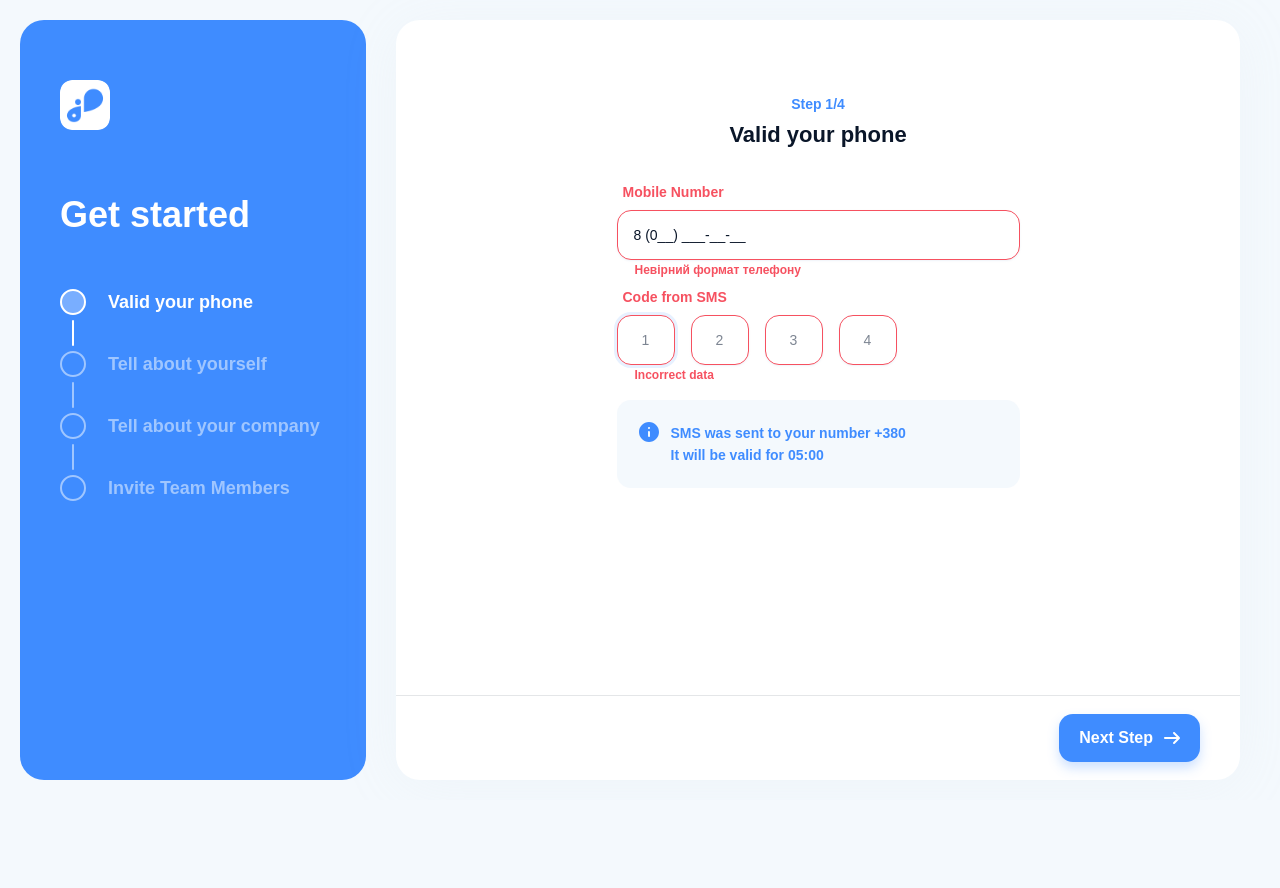
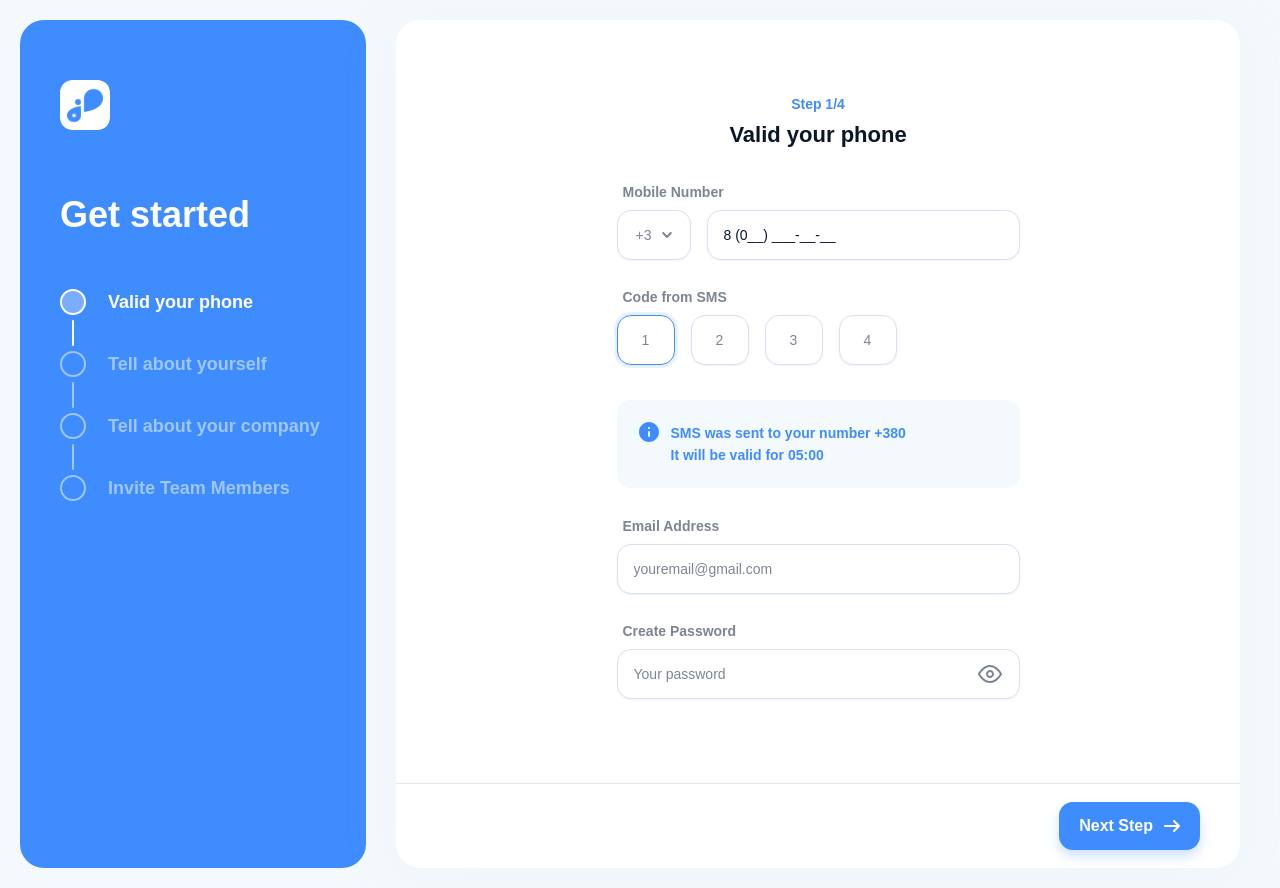
Before and after one commit to Vofkazp/workroom-app, a React (Create React App) app: page /register in a window 1280 px wide. Before the commit the page ends 800 px from the top, so only its background shows below. Built offline with nearby package versions, Linux system fonts and the light colour scheme.

Commit message:
Edit first register page

```diff
--- a/src/components/InputCode.tsx
+++ b/src/components/InputCode.tsx
@@ -1,41 +1,50 @@
 import React, {useEffect, useRef} from "react";
+import {useFormikContext} from "formik";
 
-export default function InputCode({sendCode} : {sendCode: (code: string) => void}) {
+type FormValues = {
+  isCode: string;
+};
+
+export default function InputCode({sendCode}: { sendCode: (code: string) => void }) {
+  const {errors} = useFormikContext<FormValues>();
   const inputsRef = useRef<Array<HTMLInputElement | null>>([]);
 
   useEffect(() => {
     inputsRef.current[0]?.focus();
   }, []);
 
-  const handleInput = (e: React.FormEvent<HTMLInputElement>, index: number) => {
+  const handleInput = (
+      e: React.FormEvent<HTMLInputElement>,
+      index: number
+  ) => {
     const input = e.currentTarget;
-    const value = input.value;
-    if (value.length > 1) {
-      input.value = value.slice(0, 1);
+    input.value = input.value.replace(/\D/g, "").slice(0, 1);
+
+    if (!input.value) return;
+
+    const next = inputsRef.current[index + 1];
+    if (next) {
+      next.focus();
+      return;
     }
-    if (input.value.length === 1) {
-      const next = inputsRef.current[index + 1];
 
-      if (next) {
-        next.focus();
-      } else {
-        input.blur();
-        const code = inputsRef.current
-            .map((inp) => inp?.value || "")
-            .join("");
-        sendCode(code);
-      }
-    }
+    const code = inputsRef.current
+        .map((inp) => inp?.value || "")
+        .join("");
+    sendCode(code);
+    input.blur();
   };
 
   return (
       <div className="input-container">
-        <label className="input-label" htmlFor="code">Code from SMS</label>
+        <label className="input-label">Code from SMS</label>
         <div className="inputs-row-elements numbers">
           {[0, 1, 2, 3].map((i) => (
               <input
                   key={i}
-                  type="number"
+                  type="text"
+                  inputMode="numeric"
+                  maxLength={1}
                   placeholder={String(i + 1)}
                   ref={(el) => {
                     inputsRef.current[i] = el;
@@ -44,7 +53,9 @@ export default function InputCode({sendCode} : {sendCode: (code: string) => void
               />
           ))}
         </div>
-        <span className="error">Incorrect data</span>
+        {errors.isCode && (
+            <span className="error">{errors.isCode}</span>
+        )}
       </div>
   );
 }
--- a/src/components/MaskedInput.tsx
+++ b/src/components/MaskedInput.tsx
@@ -1,22 +1,26 @@
 import React, {useEffect, useRef, useState} from "react";
+import {useFormikContext} from "formik";
 
 type Props = {
   mask: string;
-  value?: string;
-  onChange?: (digits: string) => void;
+  name: string;
 };
 
-export default function MaskedInput({mask, value = "", onChange}: Props) {
+export default function MaskedInput({mask, name}: Props) {
   const inputRef = useRef<HTMLInputElement | null>(null);
-  const [digits, setDigits] = useState<string>(() => {
-    return value.replace(/\D/g, "");
-  });
+  const {setFieldValue, values} = useFormikContext<any>();
+
+  const value: string = values[name] || "";
+  const [digits, setDigits] = useState<string>("");
+
   const buildMasked = (d: string) => {
     let i = 0;
-    return mask.replace(/_/g, () => (d[i++] ?? "_"));
+    return mask.replace(/_/g, () => d[i++] ?? "_");
   };
 
   const masked = buildMasked(digits);
+
+  const maxDigits = (mask.match(/_/g) || []).length;
 
   const placeholderIndexBeforePos = (pos: number) => {
     let count = 0;
@@ -37,48 +41,51 @@ export default function MaskedInput({mask, value = "", onChange}: Props) {
     return mask.length;
   };
 
-  const updateDigits = (newDigits: string, caretAtDigitIndex?: number | null) => {
-    const maxDigits = (mask.match(/_/g) || []).length;
+  const updateDigits = (newDigits: string, caretIndex?: number) => {
     const trimmed = newDigits.slice(0, maxDigits);
     setDigits(trimmed);
-    onChange?.(trimmed);
+    setFieldValue(name, trimmed);
+
     requestAnimationFrame(() => {
-      const idx = caretAtDigitIndex ?? trimmed.length; // по умолчанию — конец введённых цифр
+      const idx = caretIndex ?? trimmed.length;
       const pos = posForDigitIndex(idx);
       inputRef.current?.setSelectionRange(pos, pos);
     });
   };
+
   const onKeyDown = (e: React.KeyboardEvent<HTMLInputElement>) => {
     const el = inputRef.current!;
-    const selectionStart = el.selectionStart ?? 0;
+    const cursor = el.selectionStart ?? 0;
+
     if (/^\d$/.test(e.key)) {
       e.preventDefault();
-      const insertAt = placeholderIndexBeforePos(selectionStart);
-      const newDigits =
-          digits.slice(0, insertAt) + e.key + digits.slice(insertAt);
-      updateDigits(newDigits, insertAt + 1);
+      const index = placeholderIndexBeforePos(cursor);
+      updateDigits(
+          digits.slice(0, index) + e.key + digits.slice(index),
+          index + 1
+      );
       return;
     }
 
     if (e.key === "Backspace") {
       e.preventDefault();
-      const beforeIndex = placeholderIndexBeforePos(selectionStart);
-      if (beforeIndex === 0) {
-        return;
-      }
-      const removeIndex = beforeIndex - 1;
-      const newDigits = digits.slice(0, removeIndex) + digits.slice(removeIndex + 1);
-      updateDigits(newDigits, removeIndex);
+      const index = placeholderIndexBeforePos(cursor) - 1;
+      if (index < 0) return;
+      updateDigits(
+          digits.slice(0, index) + digits.slice(index + 1),
+          index
+      );
       return;
     }
 
     if (e.key === "Delete") {
       e.preventDefault();
-      const atIndex = placeholderIndexBeforePos(selectionStart);
-      if (atIndex >= digits.length) return;
-      const newDigits = digits.slice(0, atIndex) + digits.slice(atIndex + 1);
-      updateDigits(newDigits, atIndex);
-      return;
+      const index = placeholderIndexBeforePos(cursor);
+      if (index >= digits.length) return;
+      updateDigits(
+          digits.slice(0, index) + digits.slice(index + 1),
+          index
+      );
     }
   };
 
@@ -88,21 +95,26 @@ export default function MaskedInput({mask, value = "", onChange}: Props) {
     if (!pasted) return;
 
     const el = inputRef.current!;
-    const pos = el.selectionStart ?? 0;
-    const insertAt = placeholderIndexBeforePos(pos);
-    const newDigits = digits.slice(0, insertAt) + pasted + digits.slice(insertAt);
-    updateDigits(newDigits, insertAt + pasted.length);
+    const cursor = el.selectionStart ?? 0;
+    const index = placeholderIndexBeforePos(cursor);
+
+    updateDigits(
+        digits.slice(0, index) + pasted + digits.slice(index),
+        index + pasted.length
+    );
   };
+
   const onFocus = () => {
     requestAnimationFrame(() => {
-      const firstEmpty = masked.indexOf("_");
-      const pos = firstEmpty === -1 ? mask.length : firstEmpty;
-      inputRef.current?.setSelectionRange(pos, pos);
+      const pos = masked.indexOf("_");
+      inputRef.current?.setSelectionRange(
+          pos === -1 ? mask.length : pos,
+          pos === -1 ? mask.length : pos
+      );
     });
   };
 
   useEffect(() => {
-    if (!value) return;
     const extDigits = value.replace(/\D/g, "");
     if (extDigits !== digits) {
       setDigits(extDigits);
@@ -118,8 +130,7 @@ export default function MaskedInput({mask, value = "", onChange}: Props) {
           onKeyDown={onKeyDown}
           onPaste={onPaste}
           onFocus={onFocus}
-          onChange={() => {
-          }}
+          onChange={() => {}}
           aria-label="phone"
       />
   );
--- /dev/null
+++ b/src/components/PhoneAutoCheck.tsx
@@ -0,0 +1,19 @@
+import {useEffect} from "react";
+import {useFormikContext} from "formik";
+
+type Props = {
+  onCheck: (phone: string) => void;
+};
+
+export default function PhoneAutoCheck({onCheck}: Props) {
+  const {values} = useFormikContext<{
+    phone: string;
+    phone_prefix: number;
+  }>();
+
+  useEffect(() => {
+    if (values.phone.length === 11) onCheck("+" + values.phone_prefix + values.phone);
+  }, [values.phone, values.phone_prefix]);
+
+  return null;
+}
--- a/src/pages/Login.tsx
+++ b/src/pages/Login.tsx
@@ -26,7 +26,7 @@ export default function Login() {
     // password: /^(?=.*[a-z])(?=.*[A-Z])(?=.*\d)(?=.*[^\w\s]).{8,}$/
   }
 
-  const email = Yup.string().matches(regexp.email, "Должно быть в формате 'example@test.com'").required("Введите email");
+  const email = Yup.string().matches(regexp.email, "Должно быть в формате 'youremail@gmail.com'").required("Введите email");
   const password = Yup.string()
       .matches(regexp.password, "Минимум 8 символов, одна заглавная, одна строчная, цифра и спецсимвол")
       .required("Введите пароль");
--- a/src/pages/Register.tsx
+++ b/src/pages/Register.tsx
@@ -14,7 +14,6 @@ export default function Register() {
   const navigate = useNavigate();
   const {register, createCompany, getCurrentUser, updateUser, inviteMembers} = useAuth();
   const [steep, setSteep] = useState(1);
-  const [prefixPhone, setPrefixPhone] = useState<number>(3);
   const [form, setForm] = useState({
     phone: "80",
     email: "",
@@ -28,76 +27,12 @@ export default function Register() {
     emails: [""]
   });
 
-  const [emailError, setEmailError] = useState(false);
-  const [emailsError, setEmailsError] = useState(false);
-  const [phoneError, setPhoneError] = useState(false);
-  const [passError, setPassError] = useState(false);
-  const [nameError, setNameError] = useState(false);
-  const [isCode, setIsCode] = useState(false);
-
-  const onSave = (name: string, value: string | number) => {
-    setPhoneError(false);
-    setEmailError(false);
-    setPassError(false);
-    setNameError(false);
-    setForm(prev => ({...prev, [name]: value}));
-  }
-
-  const saveEmail = (emails: string[]) => {
-    setEmailsError(false);
-    setForm(prev => ({...prev, emails}));
-  }
-
-  const checkForm = () => {
-    const isPhone = form.phone.length === 11;
-    const emailPattern = /^[^\s@]+@[^\s@]+\.[^\s@]+$/;
-    const passwordPattern = /^(?=.*[A-Za-z])(?=.*\d).{6,}$/;
-    const isEmail = emailPattern.test(form.email);
-    const isPassword = passwordPattern.test(form.password);
-    setPhoneError(!isPhone);
-    setEmailError(!isEmail);
-    setPassError(!isPassword);
-    return isCode && isPhone && isEmail && isPassword;
-  }
-
-  const checkEmail = (email: string = "") => {
-    const emailPattern = /^[^\s@]+@[^\s@]+\.[^\s@]+$/;
-    return emailPattern.test(email);
-  }
-
-  const nextSteep = () => {
-    if (steep === 1 && checkForm()) {
-      setSteep(steep + 1);
-    } else if (steep === 2) {
-      setSteep(steep + 1);
-    } else if (steep === 3) {
-      if (form.name.length > 1) {
-        setSteep(steep + 1);
-      } else {
-        setNameError(true);
-      }
-    } else if (steep === 4) {
-      const email = form.emails.at(-1);
-      if (email !== undefined && email !== "") {
-        checkEmail(email) ? registration(form.emails) : setEmailsError(true);
-      } else if (email === "") {
-        const emails = [...form.emails];
-        emails.pop();
-        registration(emails);
-      }
-
-    }
-  }
-
-  const prevSteep = () => {
-    if (steep > 1) setSteep(prev => prev - 1);
-  }
 
   const registration = async (emailsArr: string[]) => {
     try {
-      await register("+" + prefixPhone + form.phone, form.email, form.password);
+      // await register("+" + prefixPhone + form.phone, form.email, form.password);
       const user = await getCurrentUser();
-      if(user?.status) {
+      if (user?.status) {
         saveAuthData({isAuth: true, user: user.response});
         const business_direction: string = businessDirection.find(el => el.value === form.direction)!.label;
         const team_size: string = teamSizeList.find(el => el.value === form.team_size)!.label;
@@ -140,35 +75,22 @@ export default function Register() {
         </li>
       </ul>
     </div>
-    <div className="sign-up-content-block card">
-      <div className="sign-up-content">
-        {steep === 1 && <RegisterPageSteep1
-            prefixPhone={prefixPhone}
-            savePhonePrefix={setPrefixPhone}
-            phone={form.phone}
-            phoneError={phoneError}
-            savePhone={(value) => onSave("phone", value)}
-            email={form.email}
-            emailError={emailError}
-            saveEmail={onSave}
-            password={form.password}
-            passError={passError}
-            savePass={onSave}
-            isCode={setIsCode}
-        />}
-        {steep === 2 && <RegisterPageSteep2 why_use={form.why_use} role={form.role} self_employed={form.self_employed}
-                                            onSave={onSave}/>}
-        {steep === 3 && <RegisterPageSteep3 name={form.name} nameError={nameError} direction={form.direction}
-                                            team_size={form.team_size} onSave={onSave}/>}
-        {steep === 4 && <RegisterPageSteep4 emails={form.emails} error={emailsError} saveEmails={saveEmail}/>}
-      </div>
-      <div className="sign-up-content-footer">
-        <div>
-          {steep > 1 && <Button title="Previous" path="back" classList="back" click={prevSteep}/>}
-        </div>
-        <Button title="Next Step" path="arrowRight" classList="btn-primary btn-primary-icon" click={nextSteep}/>
-      </div>
-    </div>
+    {/*<div className="sign-up-content-block card">*/}
+    {/*  <div className="sign-up-content">*/}
+    {steep === 1 && <RegisterPageSteep1 phonePref={3} phoneNumber="80" emailString="" passwordString=""/>}
+    {/*{steep === 2 && <RegisterPageSteep2 why_use={form.why_use} role={form.role} self_employed={form.self_employed}*/}
+    {/*                                    onSave={onSave}/>}*/}
+    {/*{steep === 3 && <RegisterPageSteep3 name={form.name} nameError={nameError} direction={form.direction}*/}
+    {/*                                    team_size={form.team_size} onSave={onSave}/>}*/}
+    {/*{steep === 4 && <RegisterPageSteep4 emails={form.emails} error={emailsError} saveEmails={saveEmail}/>}*/}
+    {/*  </div>*/}
+    {/*  <div className="sign-up-content-footer">*/}
+    {/*    <div>*/}
+    {/*      {steep > 1 && <Button title="Previous" path="back" classList="back" click={prevSteep}/>}*/}
+    {/*    </div>*/}
+    {/*    <Button title="Next Step" path="arrowRight" classList="btn-primary btn-primary-icon" click={nextSteep}/>*/}
+    {/*  </div>*/}
+    {/*</div>*/}
   </div>;
 
   const finish = <div className="main-content success">
--- a/src/pages/fragments/RegisterPageSteep1.tsx
+++ b/src/pages/fragments/RegisterPageSteep1.tsx
@@ -6,34 +6,51 @@ import {useAuth} from "../../services/Auth";
 import MaskedInput from "../../components/MaskedInput";
 import InputCode from "../../components/InputCode";
 import {phonePrefix} from "../../resurses/phonePrefix";
+import * as Yup from "yup";
+import {Form, Formik} from "formik";
+import Button from "../../components/Button";
+import PhoneAutoCheck from "../../components/PhoneAutoCheck";
+import {useNotifications} from "../../services/NitificationProvider";
 
-export default function RegisterPageSteep1({
-                                             prefixPhone,
-                                             savePhonePrefix,
-                                             phone,
-                                             phoneError,
-                                             savePhone,
-                                             isCode,
-                                             email,
-                                             emailError,
-                                             saveEmail,
-                                             password,
-                                             passError,
-                                             savePass
-                                           }: {
-  prefixPhone: number,
-  savePhonePrefix: (value: number) => void,
-  phone: string,
-  phoneError: boolean,
-  savePhone: (value: string) => void,
-  isCode: (value: boolean) => void,
-  email: string,
-  emailError: boolean,
-  saveEmail: (name: string, value: string) => void,
-  password: string,
-  passError: boolean,
-  savePass: (name: string, value: string) => void,
-}) {
+type Props = {
+  phonePref: number;
+  phoneNumber: string;
+  emailString: string;
+  passwordString: string;
+}
+
+export default function RegisterPageSteep1({phonePref, phoneNumber, emailString, passwordString}: Props) {
+  const {addNotification} = useNotifications();
+
+  const initialValues = {
+    phone_prefix: phonePref,
+    phone: phoneNumber,
+    email: emailString,
+    password: passwordString,
+    isCode: false,
+    smsCode: ""
+  };
+
+  const regexp = {
+    email: /^[^\s@]+@[^\s@]+\.[^\s@]+$/,
+    password: /^(?=.*[a-z])(?=.*[A-Z])(?=.*\d)(?=.*[^\w\s]).{8,}$/
+  }
+
+  const phone_prefix = Yup.number();
+  const phone = Yup.string().length(11, "Неправильный номер");
+  const email = Yup.string().matches(regexp.email, "Должно быть в формате 'youremail@gmail.com'").required("Введите email");
+  const password = Yup.string()
+      .matches(regexp.password, "Минимум 8 символов, одна заглавная, одна строчная, цифра и спецсимвол")
+      .required("Введите пароль");
+  const isCode = Yup.boolean().oneOf([true], "Код не подтверждён");
+  const smsCode = Yup.string()
+      .length(4, "Введите 4-значный код");
+
+  const schemas = {
+    custom: Yup.object().shape({
+      phone_prefix, phone, email, password, isCode, smsCode
+    })
+  }
 
   const {checkPhone, checkCode} = useAuth();
   const intervalRef = useRef<NodeJS.Timeout | null>(null);
@@ -42,22 +59,6 @@ export default function RegisterPageSteep1({
   useEffect(() => {
     return () => stopTimer();
   }, []);
-
-  const checkMyPhone = (val: string) => {
-    stopTimer();
-    checkPhone("+" + prefixPhone + val).then(res => {
-      if (res.status) {
-        console.log(res.response);
-        startTimer();
-      }
-    });
-  }
-
-  const saveMyPhone = (value: string) => {
-    savePhone(value);
-    isCode(false);
-    if(value.length === 11) checkMyPhone(value);
-  }
 
   const startTimer = () => {
     let time = 5 * 60;
@@ -81,47 +82,76 @@ export default function RegisterPageSteep1({
     }
   }
 
+  const nextSteep = (values: any) => {
+    console.log(values);
+  }
+
+  return (
+      <div className="sign-up-content-block card">
+        <Formik initialValues={initialValues} validationSchema={schemas.custom} onSubmit={nextSteep}>
+          {({values, errors, setFieldValue}) => {
             const sendCode = (code: string) => {
-    checkCode("+" + prefixPhone + phone, code).then(res => {
+
+              checkCode("+" + values.phone_prefix + values.phone, code).then(res => {
+                setFieldValue("isCode", res.status);
                 if (res.status) {
                   stopTimer();
+                } else {
+                  addNotification(res.message, "warning");
                 }
-      isCode(res.status);
+              });
+            }
+
+            const checkMyPhone = (phone: string) => {
+              stopTimer();
+              checkPhone(phone).then(res => {
+                if (res?.status) {
+                  console.log(res.response);
+                  startTimer();
+                } else {
+                  addNotification(res.message, "warning");
+                }
               })
             }
 
             return (
-      <>
+                <Form>
+                  <PhoneAutoCheck onCheck={checkMyPhone}/>
+                  <div className="sign-up-content">
                     <span className="sign-up-content-steeps">Step 1/4</span>
                     <h2 className="sign-up-title">Valid your phone</h2>
-        <div className={`input-container ${phoneError && "error"}`}>
+                    <div className="input-container">
                       <label className="label-block">
                         <p className="input-label">Mobile Number</p>
                         <div className="inputs-row-elements">
-              {/*<SelectItem value={prefixPhone} name={"phone_prefix"} list={phonePrefix}*/}
-              {/*            selected={(name, value) => savePhonePrefix(value)}/>*/}
+                          <SelectItem name="phone_prefix" list={phonePrefix}/>
                           <MaskedInput
                               mask="_ (___) ___-__-__"
-                  value={phone}
-                  onChange={saveMyPhone}
+                              name="phone"
                           />
                         </div>
                       </label>
-          <span className="error">Невірний формат телефону</span>
+                      {errors.phone && <span className="error">{errors.phone}</span>}
                     </div>
                     <InputCode sendCode={sendCode}/>
                     <p className="sms-info">
-          SMS was sent to your number +{prefixPhone}{phone}<br/>
+                      SMS was sent to your number +{values.phone_prefix}{values.phone}<br/>
                       It will be valid for {timer}
                     </p>
-        {/*<Input type="text" name="email" value={email} title="Email Address"*/}
-        {/*       placeholder="youremail@gmail.com"*/}
-        {/*       error={emailError}*/}
-        {/*       errorText="Невірний формат Email" changed={saveEmail}/>*/}
-        {/*<PasswordInput type="password" name="password" value={password} title="Create Password"*/}
-        {/*               placeholder="Your password"*/}
-        {/*               error={passError}*/}
-        {/*               errorText="Невірний формат" changed={savePass}/>*/}
-      </>
+                    <Input name="email" title="Email Address" placeholder="youremail@gmail.com"/>
+                    <PasswordInput name="password" title="Create Password" placeholder="Your password"/>
+                  </div>
+                  <div className="sign-up-content-footer">
+                    <div>
+                      {/*{steep > 1 && <Button title="Previous" path="back" classList="back" click={prevSteep}/>}*/}
+                    </div>
+                    <Button type="submit" title="Next Step" path="arrowRight"
+                            classList="btn-primary btn-primary-icon"/>
+                  </div>
+                </Form>
+            )
+          }}
+        </Formik>
+      </div>
   );
 }
```
Lines whose indentation alone changed are shown as unchanged.
